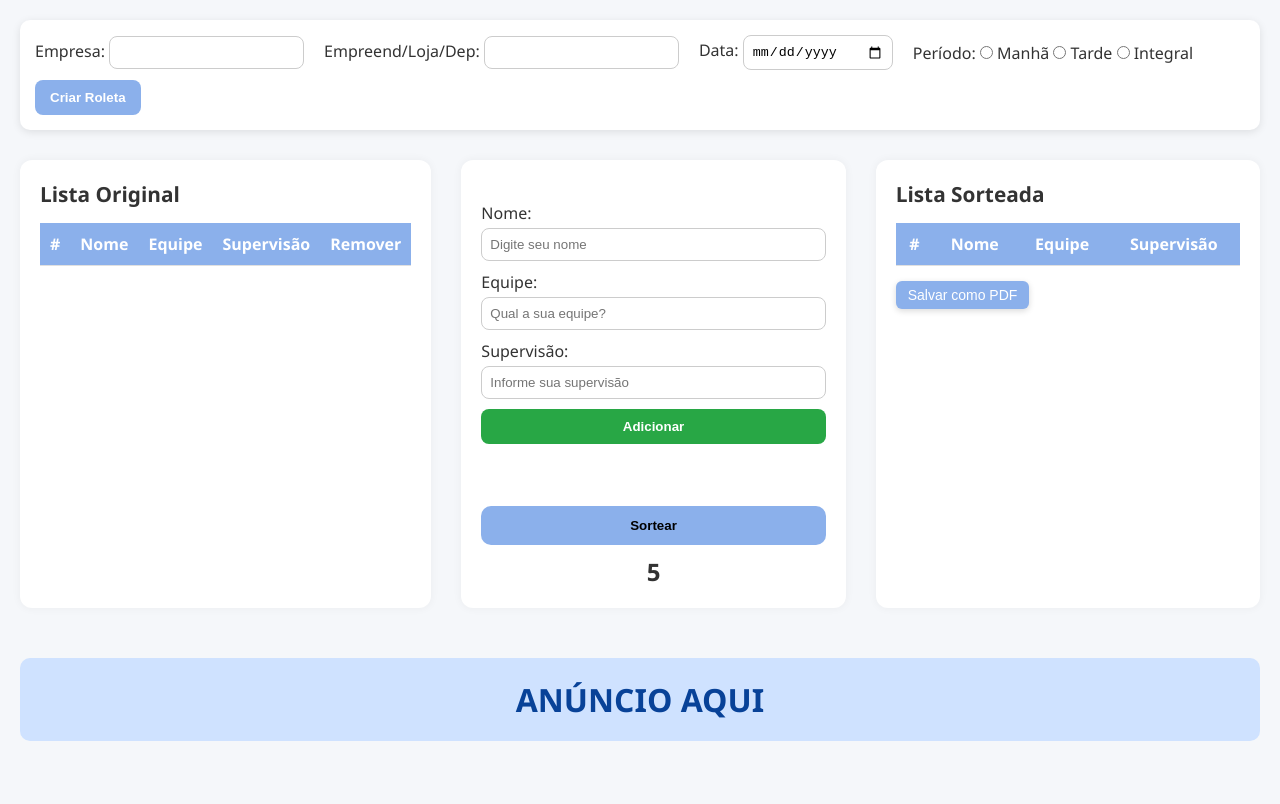
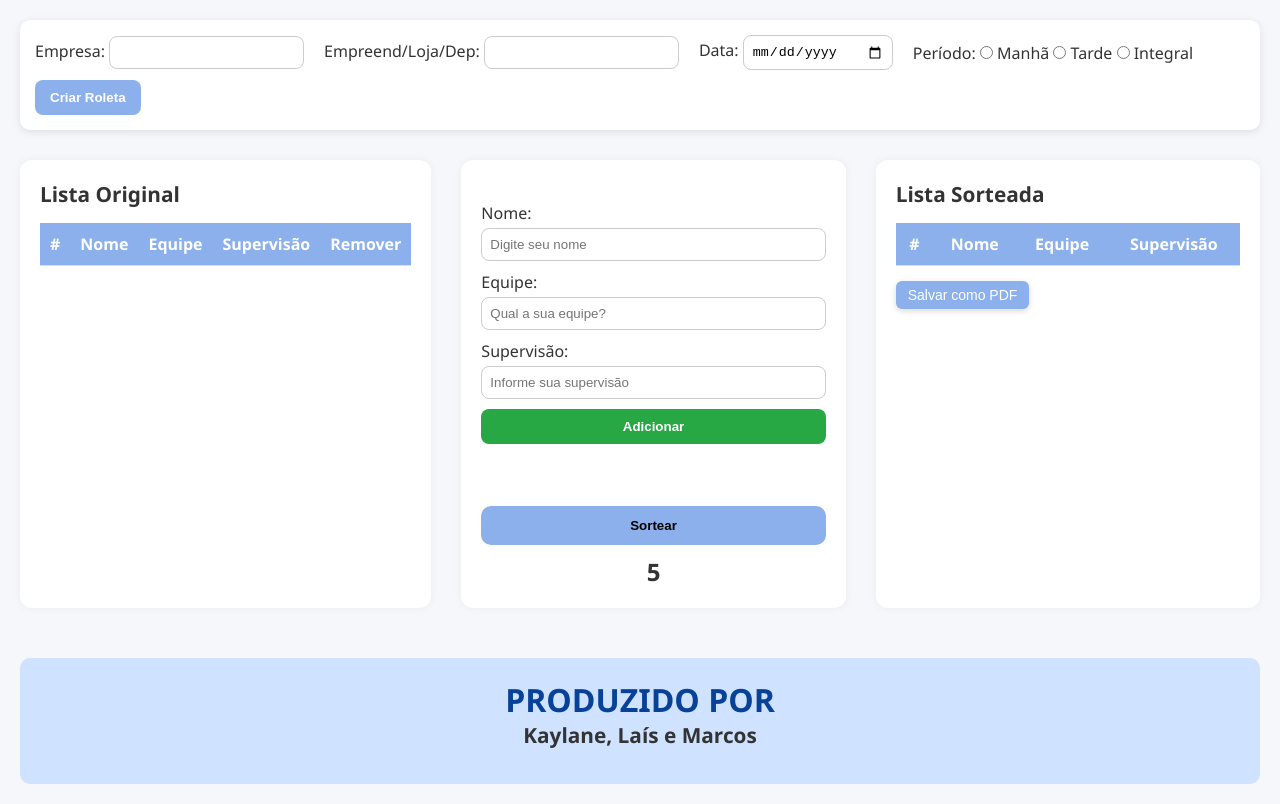
Before and after one commit to kaycout/conexao-roleta-atualizada, a website: page prototipo03.atualizado/index.html in a window 1280 px wide. Drawn offline with nearby package versions, Linux system fonts and the light colour scheme.

Commit message:
Atualização do frontend para a finalização do Projeto
Atualização do frontend para a finalização do Projeto

```diff
--- a/prototipo03.atualizado/index.html
+++ b/prototipo03.atualizado/index.html
@@ -88,7 +88,8 @@
     <!-- Rodapé -->
     <footer>
         <div class="banner" id="anuncio"></div>
-        <h1>ANÚNCIO AQUI</h1>
+        <h1>PRODUZIDO POR</h1>
+        <h3>Kaylane, Laís e Marcos</h3>
     </footer>
 </body>
 </html>
--- a/prototipo03.atualizado/script.js
+++ b/prototipo03.atualizado/script.js
@@ -13,6 +13,7 @@ let idSorteio=0
 /* Iniciamos o js informando que não houve sorteio, ou seja, estamos zerando o sistema para começarmos o sorteio. */
 let sorteioRealizado = false;
 //let roletaCriada = false;
+
 
 /* Fazendo o sistema entender que maiúsculas e minúsculas são iguais.
     Também é desconsiderado acentos e ç. A idéia aqui é evitar duplicidade de nomes. */
@@ -42,9 +43,10 @@ function criarRoleta() {
         alert("Todos os campos devem ser preenchidos para continuar.");
         return;
     }
+
     document.getElementById("qr-code-container").innerHTML = "";
     new QRCode(document.getElementById("qr-code-container"), {
-    text: "http://192.168.17.143/mobile.03.atualizado/html/", // link real da versão mobile
+    text: `http://192.168.17.143/mobile.03.atualizado/html/index.html?id_sorteio=${idSorteio}&empresa=${encodeURIComponent(empresa)}&empreendimento=${encodeURIComponent(empreendimento)}&data=${data}&periodo=${encodeURIComponent(periodo.value)}`, // link real da versão mobile
     width: 150,
     height: 150
 });
```
